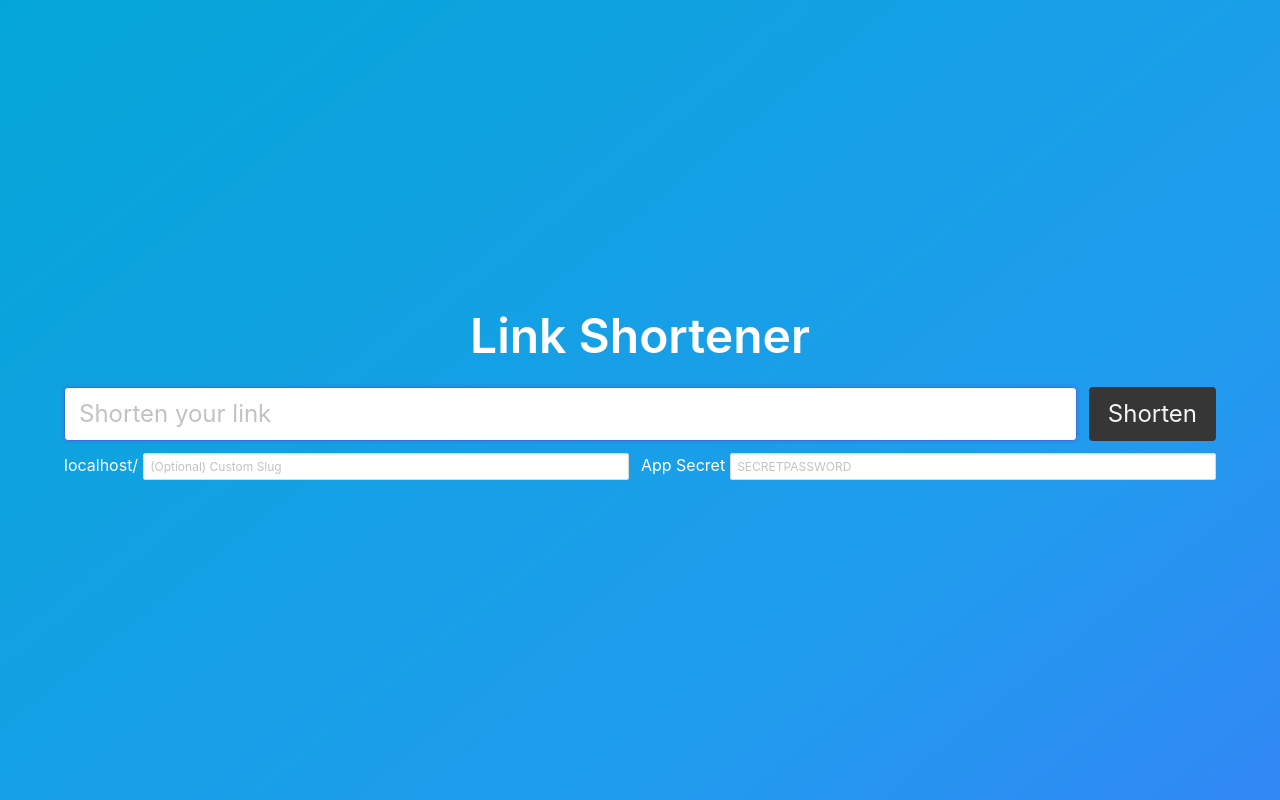
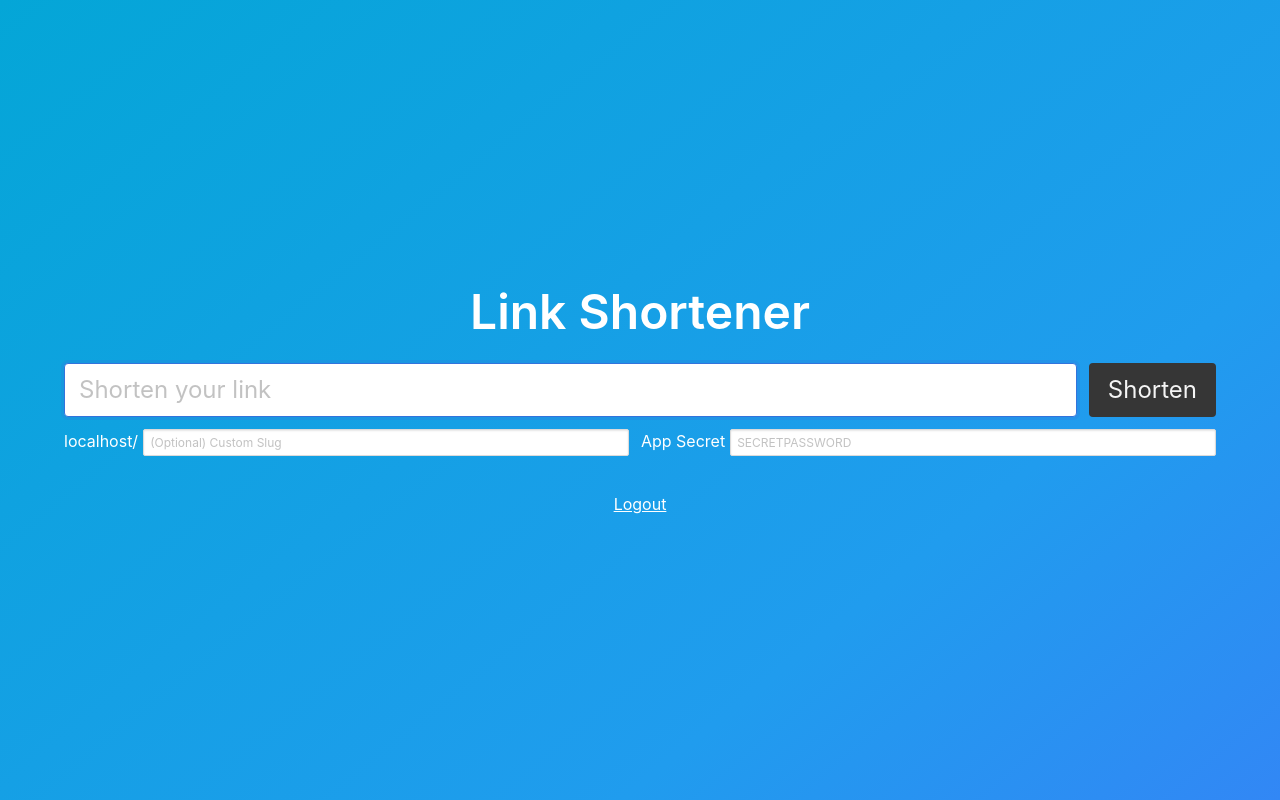
Before and after one commit to itsmingjie/abls, a website: page public/index.html in a window 1280 px wide. Drawn offline with nearby package versions, Linux system fonts and the light colour scheme; some packages are replaced by stand-ins of ours; a script that the page names is missing.

Commit message:
Add logout button

```diff
--- a/public/admin.js
+++ b/public/admin.js
@@ -7,6 +7,8 @@ window.onload = () => {
         document.getElementById("secret").value = secret
 
     document.getElementById("url").innerHTML = window.location.host + "/&nbsp;"
+
+    document.getElementById("logout").href = "https://log:out@" + document.location.host + document.location.pathname
 }
 
 function shorten() {
--- a/public/index.html
+++ b/public/index.html
@@ -30,6 +30,16 @@
 
         #success {
             color: green;
+        }
+
+        #logout {
+            color: white;
+            text-decoration: underline;
+        }
+
+        #logout:hover {
+            color: #ddd;
+            text-decoration: none;
         }
     </style>
     <link rel="stylesheet" href="https://cdnjs.cloudflare.com/ajax/libs/bulma/0.7.5/css/bulma.min.css" />
@@ -71,6 +81,8 @@
 
                     <p class="is-hint" id="error"></p>
                     <p class="is-hint" id="success"></p>
+                    <br />
+                    <p><a id="logout">Logout</a></p>
                 </div>
             </div>
         </div>
```
